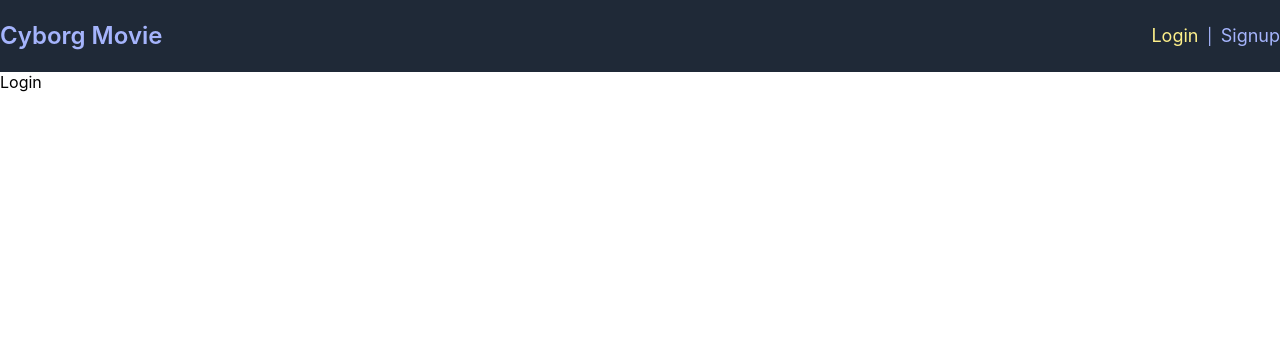
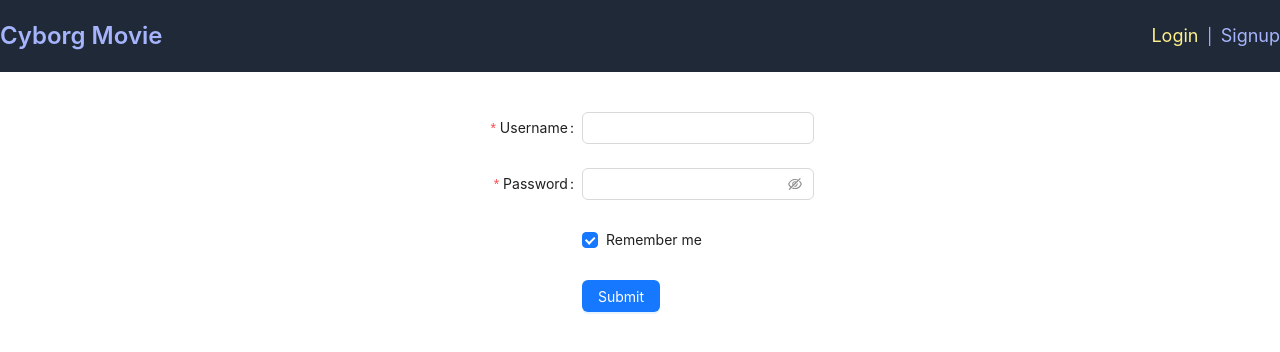
Before and after one commit to Yos3ph43/MovieBooking, a React (Create React App) app: page /login in a window 1280 px wide. Shown: the top 352 px of the page. Built offline with nearby package versions, Linux system fonts and the light colour scheme.

Commit message:
login layout conti

```diff
--- a/src/features/Login/Login.jsx
+++ b/src/features/Login/Login.jsx
@@ -1,7 +1,81 @@
+import { Button, Checkbox, Form, Input } from "antd";
 import React from "react";
+import { useDispatch } from "react-redux";
 
 const Login = () => {
-  return <div>Login</div>;
+  const dispatch = useDispatch();
+  const handleLogin = (value) => {
+    console.log(value);
+  };
+  return (
+    <div className="container ">
+      <div className="flex justify-center mt-10">
+        <Form
+          name="basic"
+          labelCol={{
+            span: 8,
+          }}
+          wrapperCol={{
+            span: 16,
+          }}
+          initialValues={{
+            remember: true,
+          }}
+          onFinish={handleLogin}
+          // onFinishFailed={}
+          autoComplete="off"
+        >
+          <Form.Item
+            label="Username"
+            name="taiKhoan"
+            rules={[
+              {
+                required: true,
+                message: "Please input your username!",
+              },
+            ]}
+          >
+            <Input />
+          </Form.Item>
+
+          <Form.Item
+            label="Password"
+            name="matKhau"
+            rules={[
+              {
+                required: true,
+                message: "Please input your password!",
+              },
+            ]}
+          >
+            <Input.Password />
+          </Form.Item>
+
+          <Form.Item
+            name="remember"
+            valuePropName="checked"
+            wrapperCol={{
+              offset: 8,
+              span: 16,
+            }}
+          >
+            <Checkbox>Remember me</Checkbox>
+          </Form.Item>
+
+          <Form.Item
+            wrapperCol={{
+              offset: 8,
+              span: 16,
+            }}
+          >
+            <Button type="primary" htmlType="submit">
+              Submit
+            </Button>
+          </Form.Item>
+        </Form>
+      </div>
+    </div>
+  );
 };
 
 export default Login;
```
